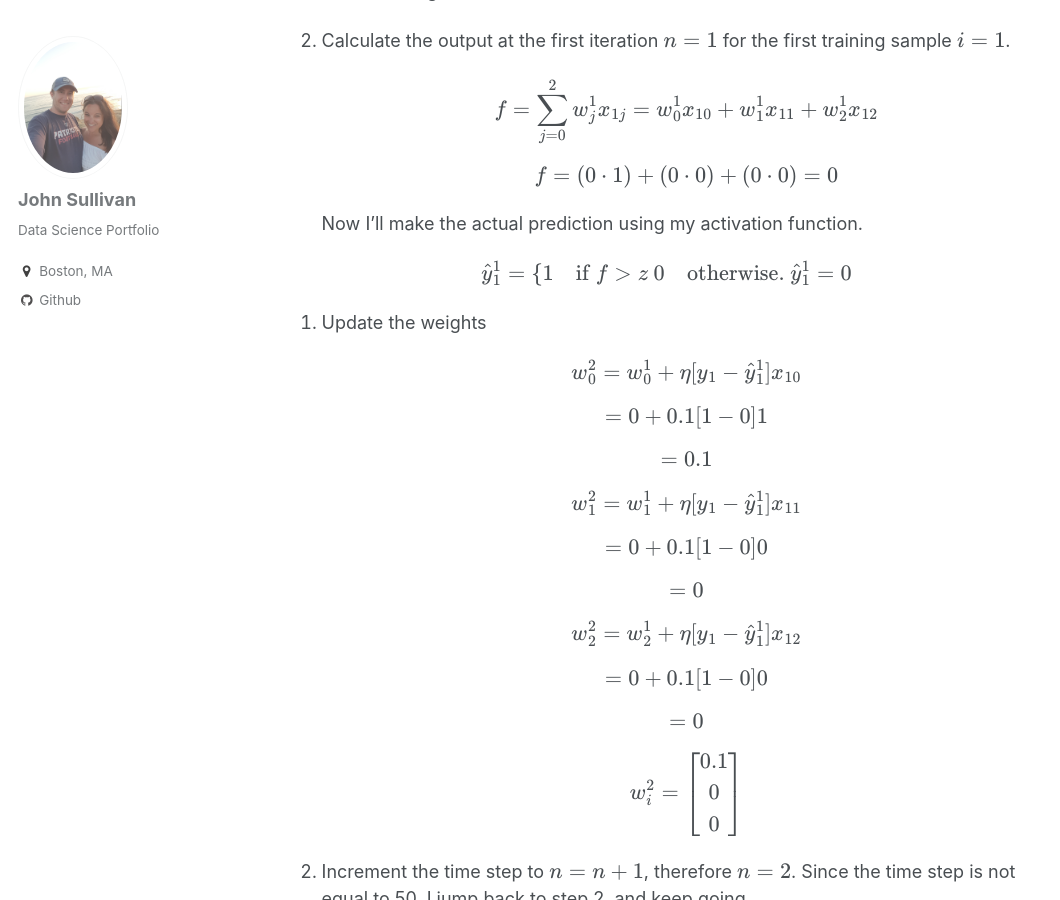
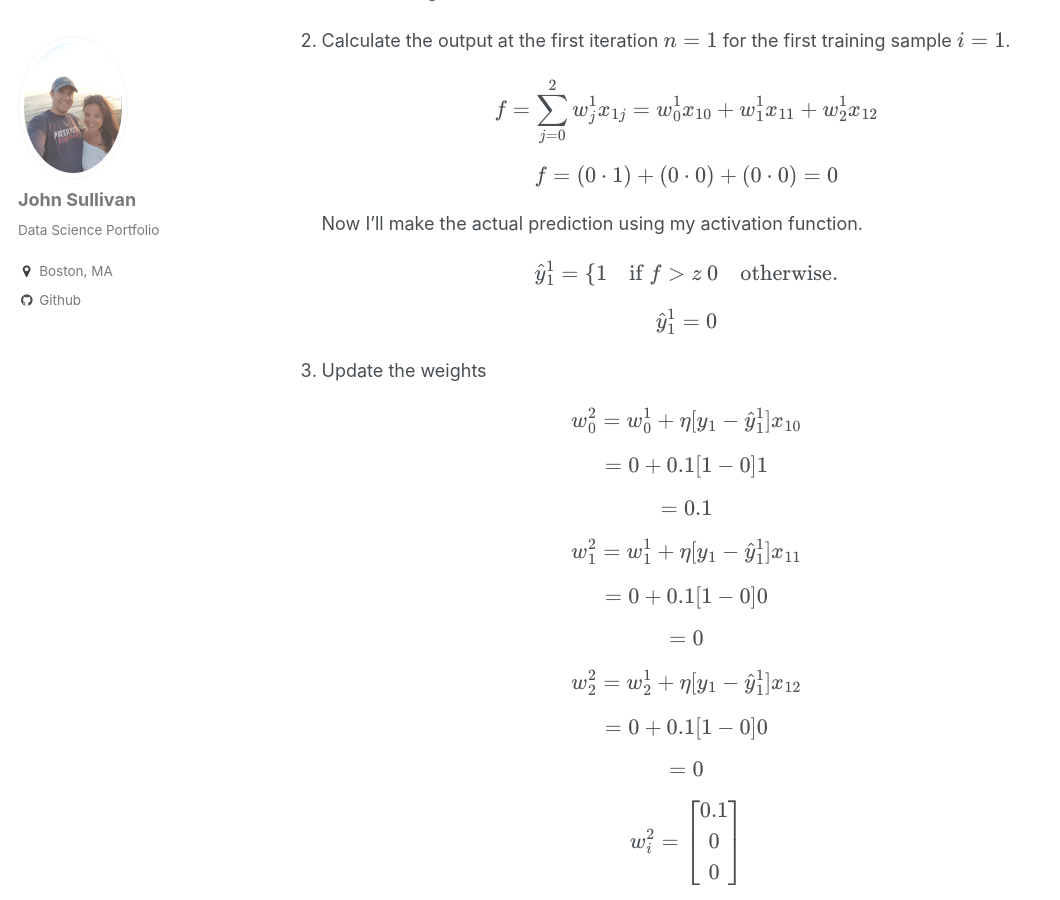
Before and after one commit to jtsulliv/jtsulliv.github.io, a Jekyll site: the page built from _posts/2017-08-16-perceptron.md, in a window 1280 px wide and 900 px high, scrolled down 5234 px. Shown: the whole window, without its empty margins (0-1060 px from the left). Built offline with Jekyll 4.4.1, drawn with Linux system fonts in a browser that asks for light colours; formulas are drawn with MathJax 3.

Commit message:
Update 2017-08-16-perceptron.md

```diff
--- a/_posts/2017-08-16-perceptron.md
+++ b/_posts/2017-08-16-perceptron.md
@@ -136,13 +136,16 @@
 
     Now I'll make the actual prediction using my activation function.
 
-\begin{align}
-\hat{y}^1_1 &=\begin{cases}
-1 & \text{if }f \gt z\\\
-0 & \text{otherwise}.
-\end{cases}\\\
-\hat{y}^1_1 = 0
-\end{align}
+    \begin{align}
+    \hat{y}^1_1 &=\begin{cases}
+    1 & \text{if }f \gt z\\\
+    0 & \text{otherwise}.
+    \end{cases}
+    \end{align}
+
+    \begin{align}
+    \hat{y}^1_1 = 0
+    \end{align}
 
 3.  Update the weights
 
```
